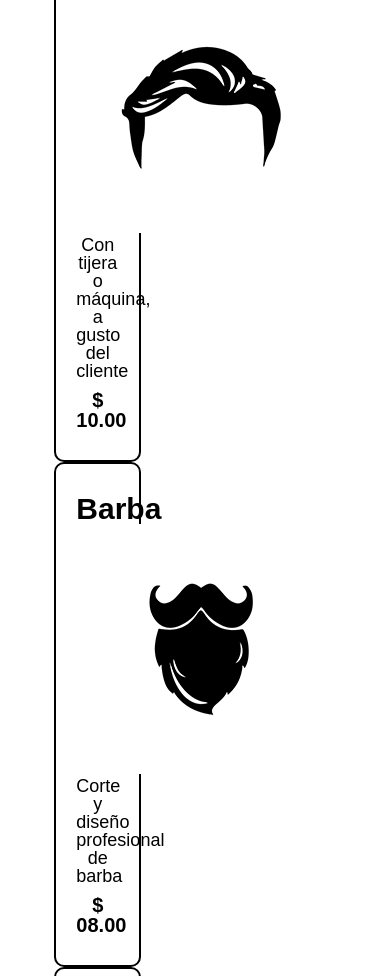
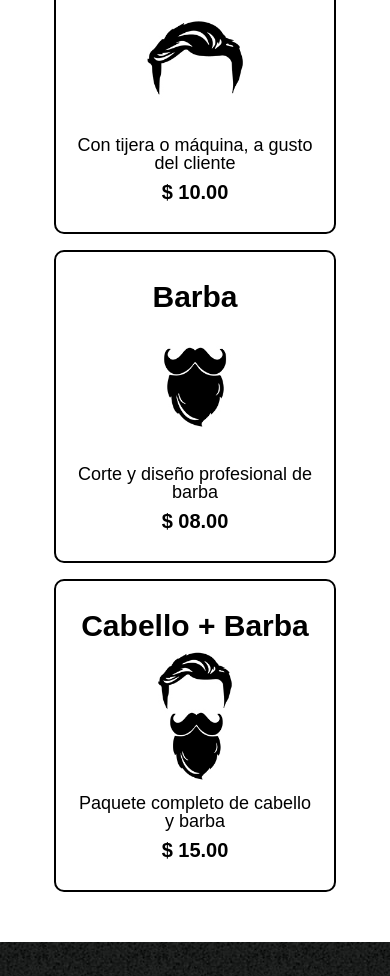
Before and after one commit to Willianwt2000/Barbeshop, a plain HTML site: page productos.html in a window 390 px wide. Shown: the part 444-1420 px from the top of the page. Drawn offline with Linux system fonts and the light colour scheme.

Commit message:
Actualización del archivos

```diff
--- a/productos.html
+++ b/productos.html
@@ -26,19 +26,19 @@
             <ul class="productos">
                 <li>
                     <h2>Cabello</h2>
-                    <img src="imagenes/cabello.jpg">
+                    <img class="img-productos" src="imagenes/cabello.jpg">
                     <p class="producto-descripcion">Con tijera o máquina, a gusto del cliente</p>
                     <p class="producto-precio">$ 10.00</p>
                 </li>
                 <li>
                     <h2>Barba</h2>
-                    <img src="imagenes/barba.jpg">
+                    <img class="img-productos" src="imagenes/barba.jpg">
                     <p class="producto-descripcion">Corte y diseño profesional de barba</p>
                     <p class="producto-precio">$ 08.00</p>
                 </li>
                 <li>
                     <h2>Cabello + Barba</h2>
-                    <img src="imagenes/cabello+barba.jpg">
+                    <img class="img-productos" src="imagenes/cabello+barba.jpg">
                     <p class="producto-descripcion">Paquete completo de cabello y barba</p>
                     <p class="producto-precio">$ 15.00</p>
                 </li>
--- a/style.css
+++ b/style.css
@@ -46,19 +46,30 @@ nav a:hover{
     font-size: 30px;
 }
 
+
 /* Pagina Producto***************************** */
 
+
 .productos{
-    width: 940px;
+    width: auto;
     margin: 0 auto;
     padding: 50px;
+
+    display: grid;
+    grid-template-columns: repeat(3, 1fr);
+    gap: 1rem;
+}
+
+.img-productos {
+    width: 150px;
+    height: 150px;
 }
 
 
 .productos li{
     display: inline-block;
     text-align: center;
-    width: 30%;
+    width: auto;
     vertical-align: top;
     margin: 0 1.5%;
     padding: 30px 20px;
@@ -94,7 +105,7 @@ nav a:hover{
     margin-top:10px;
 }
 /* ********************************************* */
-
+/* Footer ************************* */
 footer{
     text-align: center;
     background: url(imagenes/bg.jpg);
@@ -108,8 +119,9 @@ footer{
 }
 
 /* *********************************************** */
-
+/* Formularios */
 form{
+    width: auto;
     margin: 40px 0;
 }
 
@@ -168,6 +180,8 @@ td,th{
     border: 1px solid #000000;
     padding: 8px 15px;
 }
+/**********************************/
+
 
 /*Aqui inicias css para nuestra pagina inicial, nuestra home */
 
@@ -281,6 +295,12 @@ td,th{
     margin: 1em auto;
 }
 
+/* responsive Para la pagina Productos */
+@media screen and (max-width: 780px) {
+    .productos {
+        grid-template-columns: 50% 50%;
+    }
+}
 
 /* Responsive para la pagina home */
 @media screen and (max-width:480px) {
@@ -298,16 +318,30 @@ td,th{
         width: 100%;
     }
 
+    .productos {
+        grid-template-columns: 100%;
+    }
 
-    .productos{
+    .formulario {
+        width: 100%;
+        margin: 0 auto;
+    }
+
+    .contenedor {
+        display: flex;
+        flex-direction: column;
+        align-items: center;
+        justify-content: center;
+    }
+
+    .table{
         width: auto;
         display: flex;
         flex-direction: column;
-        /* margin: 0 auto; */
-        /*justify-content: center;
-        align-items: center;*/
+        align-items: center;
+        justify-content: center;
     }
+
 }
 
 /* responsive Para la pagina Contacto */
-/* responsive Para la pagina Productos */
```
Also changed, not shown: contacto.html (+3 -2 lines), index.html (line endings or trailing spaces).
